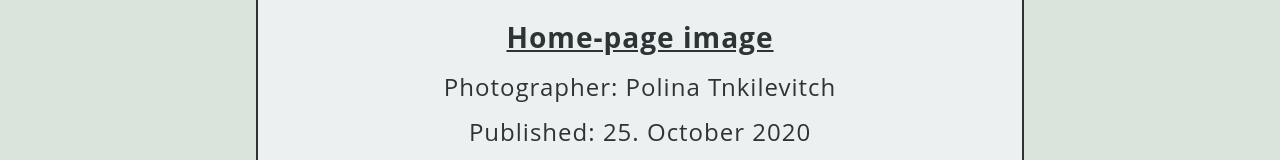
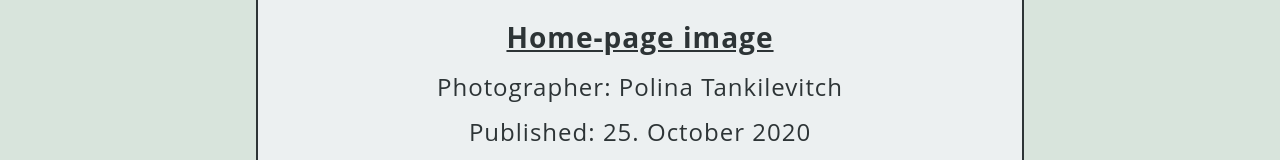
Before and after one commit to TheaEH/FinalProject, a plain HTML site: page sources.html in a window 1280 px wide. Shown: the part 1452-1612 px from the top of the page. Drawn offline with Linux system fonts and the light colour scheme.

Commit message:
Update sources.html

```diff
--- a/sources.html
+++ b/sources.html
@@ -54,7 +54,7 @@
                 </div>
                 <div class="source">
                     <h3>Home-page image</h3>
-                    <p>Photographer: Polina Tnkilevitch</p>
+                    <p>Photographer: Polina Tankilevitch</p>
                     <p>Published: 25. October 2020</p>
                     <p>Downloaded: 12. November 2020</p>
                     <a href="https://www.pexels.com/nb-no/bilde/glass-gjennomskinnelig-renhet-vat-5719821/">Link to the original source</a>
```
